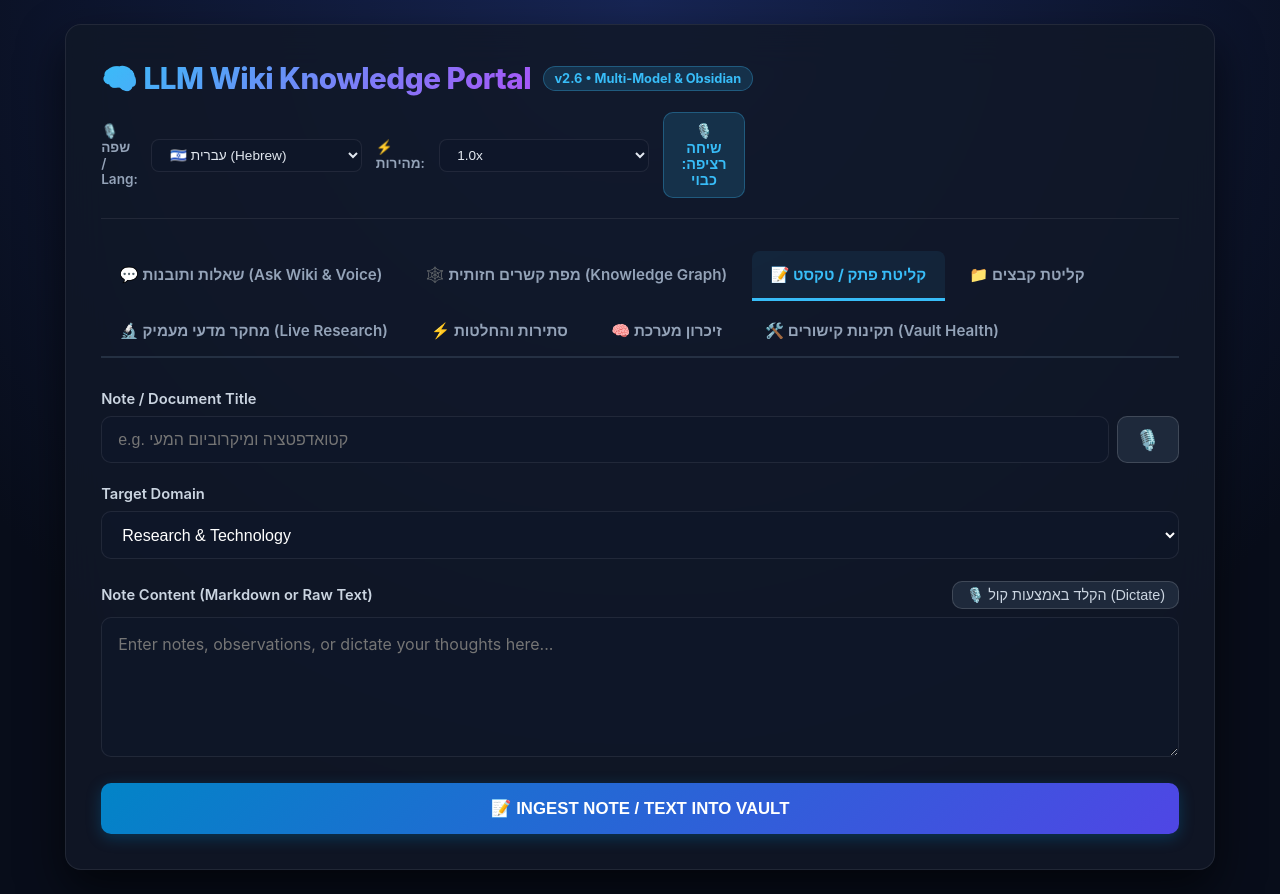
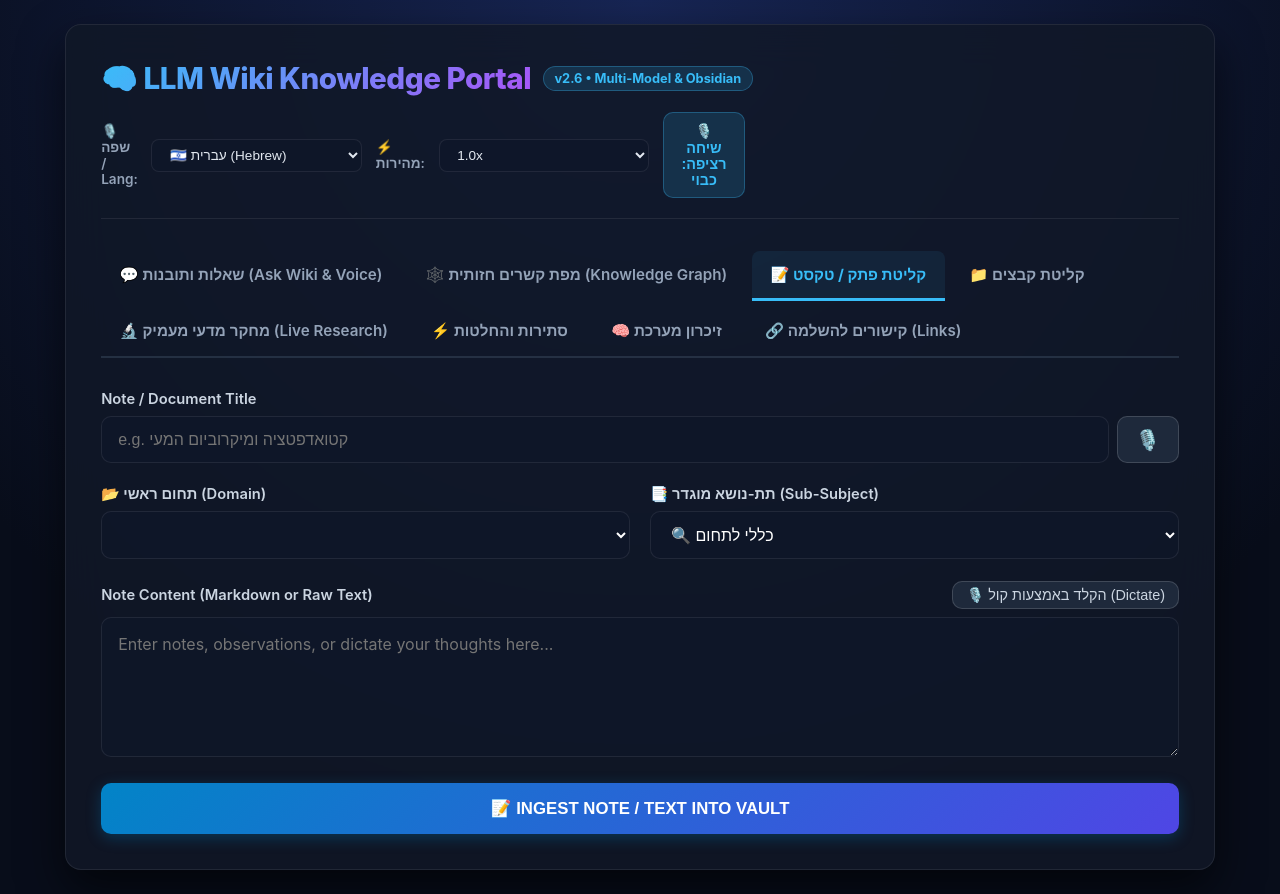
Before and after one commit to mordsm/mail_manager, a FastAPI app: page / in a window 1280 px wide, after a click on "📝 קליטת פתק / טקסט". Run offline with FastAPI, Linux system fonts and the light colour scheme; lists and menus that the app fills with data are empty; parts of the project's set-up code (start-up, migrations or seed data) failed here and were passed over.

Commit message:
fix: graph physics settling, tts punctuation cleanup, fast overview path, and ingestion subsubjects

```diff
--- a/llm_wiki/app/api/templates/index.html
+++ b/llm_wiki/app/api/templates/index.html
@@ -729,7 +729,7 @@
             <div class="tab" id="tabHeaderResearch" onclick="activateTab('researchTab')">🔬 מחקר מדעי מעמיק (Live Research)</div>
             <div class="tab" id="tabHeaderContradictions" onclick="activateTab('contradictionsTab')">⚡ סתירות והחלטות</div>
             <div class="tab" id="tabHeaderMemory" onclick="activateTab('memoryTab')">🧠 זיכרון מערכת</div>
-            <div class="tab" id="tabHeaderGaps" onclick="activateTab('gapsTab')">🛠️ תקינות קישורים (Vault Health)</div>
+            <div class="tab" id="tabHeaderGaps" onclick="activateTab('gapsTab')">🔗 קישורים להשלמה (Links)</div>
         </div>
 
         <!-- ==================== TAB 1: ASK WIKI (HYBRID RAG) ==================== -->
@@ -988,15 +988,19 @@
                     </div>
                 </div>
 
-                <div class="form-group">
-                    <label for="domainSelectText">Target Domain</label>
-                    <select id="domainSelectText">
-                        <option value="auto">Auto classify</option>
-                        <option value="Personal">Personal</option>
-                        <option value="Research & Technology" selected>Research & Technology</option>
-                        <option value="Business & Operations">Business & Operations</option>
-                        <option value="Competitive Analysis">Competitive Analysis</option>
-                    </select>
+                <div class="grid-2">
+                    <div class="form-group">
+                        <label for="domainSelectText">📂 תחום ראשי (Domain)</label>
+                        <select id="domainSelectText" onchange="onTextDomainChange()">
+                            <!-- Populated dynamically from taxonomy -->
+                        </select>
+                    </div>
+                    <div class="form-group">
+                        <label for="subsubjectSelectText">📑 תת-נושא מוגדר (Sub-Subject)</label>
+                        <select id="subsubjectSelectText">
+                            <option value="all">🔍 כללי לתחום</option>
+                        </select>
+                    </div>
                 </div>
 
                 <div class="form-group">
@@ -1048,15 +1052,19 @@
                     <div id="fileStatus" style="margin-top: 12px; font-weight: bold; color: var(--accent-cyan); font-size: 1rem; pointer-events: none;">No file selected</div>
                 </div>
 
-                <div class="form-group">
-                    <label for="domainSelectFile">Target Domain</label>
-                    <select id="domainSelectFile">
-                        <option value="auto">Auto classify</option>
-                        <option value="Personal">Personal</option>
-                        <option value="Research & Technology" selected>Research & Technology</option>
-                        <option value="Business & Operations">Business & Operations</option>
-                        <option value="Competitive Analysis">Competitive Analysis</option>
-                    </select>
+                <div class="grid-2">
+                    <div class="form-group">
+                        <label for="domainSelectFile">📂 תחום ראשי (Domain)</label>
+                        <select id="domainSelectFile" onchange="onFileDomainChange()">
+                            <!-- Populated dynamically from taxonomy -->
+                        </select>
+                    </div>
+                    <div class="form-group">
+                        <label for="subsubjectSelectFile">📑 תת-נושא מוגדר (Sub-Subject)</label>
+                        <select id="subsubjectSelectFile">
+                            <option value="all">🔍 כללי לתחום</option>
+                        </select>
+                    </div>
                 </div>
 
                 <button type="submit" class="btn-primary">INGEST FILE</button>
@@ -1382,43 +1390,53 @@
                 .replace(/`[^`]+`/g, '')
                 // 2. Remove URLs & file paths
                 .replace(/https?:\/\/\S+/g, '')
-                .replace(/[a-zA-Z0-9_\-\\]+\.(?:md|py|json|yaml|txt|docx|pdf)/gi, '')
-                // 3. Wikilinks [[target|label]] -> label, [[target]] -> target
+                .replace(/[a-zA-Z0-9_\-\\/]+\.(?:md|py|json|yaml|txt|docx|pdf)/gi, '')
+                // 3. Remove block citations e.g. [Title ^block-xxxx] or [^block-xxxx]
+                .replace(/\[[^\]]*\^[a-zA-Z0-9_\-]+[^\]]*\]/g, '')
+                // 4. Wikilinks [[target|label]] -> label, [[target]] -> target
                 .replace(/\[\[(?:[^|\]]*\|)?([^\]]+)\]\]/g, '$1')
-                // 4. Citation brackets like [1], [2], [ref-xxx], [^block-xxx]
-                .replace(/\[\^?[a-zA-Z0-9_\-]+\]/g, '')
-                // 5. Remove any remaining square or curly brackets [ ] { }
-                .replace(/[\[\]{}]/g, ' ')
-                // 6. Parentheses: remove ( and ) symbols, keep the words inside without saying "פתח סוגריים"
-                .replace(/\(([^)]*)\)/g, ' $1 ')
-                .replace(/[()]/g, ' ')
-                // 7. Colons & Semicolons: replace with a gentle comma so voice pauses naturally rather than saying "נקודתיים"
+                // 5. Remove any brackets and citations like [1], [2], [ref]
+                .replace(/\[[^\]]*\]/g, ' ')
+                // 6. Parentheses: strip parenthesis symbols ( ) completely without pronouncing "פתח סוגריים"
+                // If it's a file path or citation in parentheses, remove it entirely
+                .replace(/\([a-zA-Z0-9_\-/\\]+\)/g, ' ')
+                .replace(/[\(\)\[\]\{\}\<\>]/g, ' ')
+                // 7. Strip number dots at start of lines (e.g. "1. " -> "ראשית, ", "2. " -> "שנית, " or remove dot)
+                .replace(/(\d+)\.\s+/g, '$1, ')
+                // 8. Colons & Semicolons: replace with comma so voice creates a natural pause instead of saying "נקודתיים"
                 .replace(/[:;]/g, ', ')
-                // 8. Quotes & apostrophes: remove entirely
+                // 9. Quotes & apostrophes: remove
                 .replace(/["'״׳“”„«»]/g, '')
-                // 9. Slashes: ו/או -> או, others to space
-                .replace(/ו\/או/g, 'או')
+                // 10. Slashes & hyphens: replace with space so it doesn't say "מקף" or "לוכסן"
+                .replace(/ו\/או/g, ' או ')
                 .replace(/[\/\\]/g, ' ')
-                // 10. Asterisks, hashes, backticks, tildes, carets, underscores
-                .replace(/[*#`~^_]/g, '')
-                // 11. List bullets & dashes: replace - and • with space so voice doesn't say "מקף"
-                .replace(/^\s*[-+*•–—]\s+/gm, '')
                 .replace(/[\-–—]/g, ' ')
-                // 12. Ellipsis (...) -> replace with a clean period
-                .replace(/\.{2,}/g, '. ')
-                // 13. Clean multiple commas or periods
-                .replace(/,\s*,+/g, ',')
-                .replace(/\.\s*\.+/g, '.')
-                .replace(/,\s*\./g, '.')
-                // 14. Convert newlines to sentence pauses
-                .replace(/\n+/g, '. ')
+                // 11. Markdown symbols, bullets, asterisks, hashes
+                .replace(/^#+\s+/gm, '')
+                .replace(/^\s*[-+*•]\s+/gm, '')
+                .replace(/[*~^_#|]/g, '')
+                // 12. Common abbreviations that trigger "נקודה": e.g., i.e., וכו', וכד'
+                .replace(/e\.g\./gi, 'למשל')
+                .replace(/i\.e\./gi, 'כלומר')
+                .replace(/וכו'\.?/g, 'וכולי')
+                .replace(/וכד'\.?/g, 'וכדומה')
+                // 13. Multiple dots (...) -> single natural comma
+                .replace(/\.{2,}/g, ', ')
+                // 14. Convert newlines to commas or gentle pauses
+                .replace(/\n+/g, ', ')
+                // 15. Clean up multiple commas or periods
+                .replace(/,\s*,+/g, ', ')
+                .replace(/\.\s*\.+/g, '. ')
+                .replace(/,\s*\./g, '. ')
+                // 16. Remove trailing periods or dots at the very end so voice doesn't vocalize "נקודה" at finish
+                .replace(/[\.,\s]+$/, '')
                 .replace(/\s+/g, ' ')
                 .trim();
 
             if (cleaned.length > 550) {
                 const cut = cleaned.substring(0, 550);
-                const lastDot = cut.lastIndexOf('.');
-                cleaned = (lastDot > 250 ? cut.substring(0, lastDot + 1) : cut) + ' התשובה המלאה מופיעה על המסך.';
+                const lastComma = Math.max(cut.lastIndexOf(','), cut.lastIndexOf('.'));
+                cleaned = (lastComma > 250 ? cut.substring(0, lastComma) : cut) + ', התשובה המלאה מופיעה על המסך.';
             }
 
             return cleaned;
@@ -1767,13 +1785,51 @@
         /* --- TAXONOMY & SUB-SUBJECTS MANAGEMENT --- */
         let cachedTaxonomy = null;
 
+        function populateSubDropdown(domainSelectId, subSelectId) {
+            const domainSelect = document.getElementById(domainSelectId);
+            const subSelect = document.getElementById(subSelectId);
+            if (!subSelect) return;
+
+            const selectedSubject = domainSelect ? domainSelect.value : 'all';
+            subSelect.innerHTML = '';
+
+            if (selectedSubject === 'all' || selectedSubject === 'auto' || !cachedTaxonomy || !cachedTaxonomy[selectedSubject]) {
+                subSelect.innerHTML = '<option value="all">🔍 כללי לתחום</option>';
+                return;
+            }
+
+            const subjectData = cachedTaxonomy[selectedSubject];
+            const subs = subjectData.subsubjects || {};
+
+            let subOptsHtml = '<option value="all">🔍 כללי ל-' + (subjectData.title_he || subjectData.title) + '</option>';
+            for (const [subKey, subInfo] of Object.entries(subs)) {
+                if (subKey === 'all') continue;
+                const subTitle = subInfo.title_he || subInfo.title || subKey;
+                subOptsHtml += `<option value="${subKey}">${subTitle}</option>`;
+            }
+
+            subSelect.innerHTML = subOptsHtml;
+        }
+
+        function onSubjectChange() {
+            populateSubDropdown('ragDomain', 'ragSubSubject');
+        }
+
+        function onTextDomainChange() {
+            populateSubDropdown('domainSelectText', 'subsubjectSelectText');
+        }
+
+        function onFileDomainChange() {
+            populateSubDropdown('domainSelectFile', 'subsubjectSelectFile');
+        }
+
         async function loadTaxonomy(showToast = false) {
             try {
                 const res = await fetch('/api/v1/taxonomy');
                 if (!res.ok) return;
                 cachedTaxonomy = await res.json();
 
-                // Populate main subjects
+                // Populate main subjects in Ask tab
                 const domainSelect = document.getElementById('ragDomain');
                 if (domainSelect && cachedTaxonomy) {
                     const currentVal = domainSelect.value || 'all';
@@ -1789,7 +1845,24 @@
                     }
                 }
 
+                // Populate main subjects in Text and File ingestion tabs
+                ['domainSelectText', 'domainSelectFile'].forEach(id => {
+                    const el = document.getElementById(id);
+                    if (el && cachedTaxonomy) {
+                        const cur = el.value || 'research';
+                        let html = '';
+                        for (const [key, subj] of Object.entries(cachedTaxonomy)) {
+                            const title = subj.title_he || subj.title || key;
+                            html += `<option value="${key}">${title}</option>`;
+                        }
+                        el.innerHTML = html;
+                        if (cachedTaxonomy[cur]) el.value = cur;
+                    }
+                });
+
                 onSubjectChange();
+                onTextDomainChange();
+                onFileDomainChange();
 
                 if (showToast) {
                     showStatus('✅ מבנה הנושאים ותתי-הנושאים סונכרן בהצלחה מתוך config/subjects.yaml');
@@ -1797,32 +1870,6 @@
             } catch (err) {
                 console.warn('Could not load subjects taxonomy:', err);
             }
-        }
-
-        function onSubjectChange() {
-            const domainSelect = document.getElementById('ragDomain');
-            const subSelect = document.getElementById('ragSubSubject');
-            if (!subSelect) return;
-
-            const selectedSubject = domainSelect ? domainSelect.value : 'all';
-            subSelect.innerHTML = '';
-
-            if (selectedSubject === 'all' || !cachedTaxonomy || !cachedTaxonomy[selectedSubject]) {
-                subSelect.innerHTML = '<option value="all">🔍 כל תתי-הנושאים (ללא סינון נוסף)</option>';
-                return;
-            }
-
-            const subjectData = cachedTaxonomy[selectedSubject];
-            const subs = subjectData.subsubjects || {};
-
-            let subOptsHtml = '<option value="all">🔍 כל תתי-הנושאים של ' + (subjectData.title_he || subjectData.title) + '</option>';
-            for (const [subKey, subInfo] of Object.entries(subs)) {
-                if (subKey === 'all') continue;
-                const subTitle = subInfo.title_he || subInfo.title || subKey;
-                subOptsHtml += `<option value="${subKey}">${subTitle}</option>`;
-            }
-
-            subSelect.innerHTML = subOptsHtml;
         }
 
         /* --- ASK WIKI (HYBRID RAG) HANDLER --- */
@@ -2128,6 +2175,8 @@
             const formData = new FormData();
             formData.append('file', fileInput.files[0]);
             formData.append('domain', document.getElementById('domainSelectFile').value);
+            const subFile = document.getElementById('subsubjectSelectFile');
+            if (subFile) formData.append('subsubject', subFile.value);
 
             showStatus('⏳ PROCESSING FILE INGESTION (Extracting & Synthesizing)...');
             try {
@@ -2145,6 +2194,8 @@
             formData.append('title', document.getElementById('noteTitle').value);
             formData.append('content', document.getElementById('noteContent').value);
             formData.append('domain', document.getElementById('domainSelectText').value);
+            const subText = document.getElementById('subsubjectSelectText');
+            if (subText) formData.append('subsubject', subText.value);
 
             showStatus('⏳ PROCESSING NOTE INGESTION...');
             try {
@@ -2374,15 +2425,16 @@
             const height = canvas.height;
             for (let i = 0; i < nodes.length; i++) {
                 const n = nodes[i];
-                const angle = (i / nodes.length) * Math.PI * 2 + (Math.random() - 0.5) * 0.5;
-                const radius = 120 + Math.random() * (width * 0.85);
+                const angle = (i / nodes.length) * Math.PI * 2 + (Math.random() - 0.5) * 0.6;
+                const radius = 200 + Math.random() * (width * 0.85);
                 n.x = width / 2 + Math.cos(angle) * radius;
                 n.y = height / 2 + Math.sin(angle) * (radius * 0.75);
                 n.vx = 0;
                 n.vy = 0;
             }
             fitGraphView();
-            wakeGraph(1.0);
+            alpha = 0.5;
+            if (!animationFrameId) simulateGraph();
         }
 
         async function loadGraphData() {
@@ -2404,14 +2456,14 @@
                 const nodeMap = {};
                 nodes = graphData.nodes.map((n, idx) => {
                     const angle = (idx / (graphData.nodes.length || 1)) * Math.PI * 2;
-                    const r = 90 + Math.random() * (width * 0.65);
+                    const r = 200 + Math.random() * (width * 0.75);
                     const node = {
                         ...n,
                         x: width / 2 + Math.cos(angle) * r,
                         y: height / 2 + Math.sin(angle) * (r * 0.75),
                         vx: 0,
                         vy: 0,
-                        radius: Math.max(5, Math.min(18, 5 + (n.degree || 0) * 1.5)),
+                        radius: Math.max(6, Math.min(18, 6 + (n.degree || 0) * 1.5)),
                         color: getGroupColor(n.group)
                     };
                     nodeMap[node.id] = node;
@@ -2425,7 +2477,8 @@
 
                 transform = { x: 0, y: 0, k: 0.8 };
                 if (animationFrameId) cancelAnimationFrame(animationFrameId);
-                alpha = 1.0;
+                fitGraphView();
+                alpha = 0.7;
                 simulateGraph();
             } catch (err) {
                 document.getElementById('graphStats').textContent = 'Failed to load graph: ' + err.message;
@@ -2446,12 +2499,12 @@
                 return; // Cold equilibrium: zero velocity, zero trembling, 0% CPU!
             }
 
-            const repulsion = 3200;
-            const springLen = 140;
-            const springK = 0.035;
-            const centerGravity = 0.0008;
-            const damping = 0.75;
-            const maxV = 6.0;
+            const repulsion = 2200;
+            const springLen = 160;
+            const springK = 0.02;
+            const centerGravity = 0.0006;
+            const damping = 0.52; // High damping absorbs oscillation quickly without shaking!
+            const maxV = 2.5;
 
             const cx = canvas.width / 2;
             const cy = canvas.height / 2;
@@ -2466,8 +2519,8 @@
                     const n2 = nodes[j];
                     const dx = n2.x - n1.x;
                     const dy = n2.y - n1.y;
-                    const distSq = dx * dx + dy * dy + 25;
-                    if (distSq > 220000) continue; // Distance cutoff
+                    const distSq = dx * dx + dy * dy + 400; // Softening radius eliminates jitter
+                    if (distSq > 220000) continue;
                     const dist = Math.sqrt(distSq);
                     const force = (repulsion / distSq) * alpha;
                     const fx = (dx / dist) * force;
@@ -2514,7 +2567,7 @@
                 n.y += n.vy;
             }
 
-            alpha *= 0.985; // Cool down temperature
+            alpha *= 0.965; // Cool down temperature smoothly
 
             renderGraph();
             animationFrameId = requestAnimationFrame(simulateGraph);
@@ -2554,11 +2607,14 @@
             ctx.restore();
         }
 
+        let dragStartPos = { x: 0, y: 0 };
+
         function setupGraphEvents() {
             canvas.addEventListener('mousedown', (e) => {
                 const rect = canvas.getBoundingClientRect();
                 const mouseX = (e.clientX - rect.left - transform.x) / transform.k;
                 const mouseY = (e.clientY - rect.top - transform.y) / transform.k;
+                dragStartPos = { x: e.clientX, y: e.clientY };
 
                 let clicked = null;
                 for (const n of nodes) {
@@ -2573,8 +2629,7 @@
                     draggedNode = clicked;
                     draggedNode.vx = 0;
                     draggedNode.vy = 0;
-                    wakeGraph(0.25);
-                    openNoteDrawer(clicked.id, clicked.label);
+                    wakeGraph(0.12);
                 } else {
                     isDragging = true;
                     dragStart = { x: e.clientX - transform.x, y: e.clientY - transform.y };
@@ -2591,7 +2646,8 @@
                     draggedNode.y = mouseY;
                     draggedNode.vx = 0;
                     draggedNode.vy = 0;
-                    wakeGraph(0.2);
+                    alpha = Math.max(alpha, 0.08); // Gentle wake, doesn't shake or tremble
+                    renderGraph();
                 } else if (isDragging) {
                     transform.x = e.clientX - dragStart.x;
                     transform.y = e.clientY - dragStart.y;
@@ -2609,12 +2665,17 @@
                 }
             });
 
-            window.addEventListener('mouseup', () => {
+            window.addEventListener('mouseup', (e) => {
                 if (draggedNode) {
+                    const distMoved = Math.hypot(e.clientX - dragStartPos.x, e.clientY - dragStartPos.y);
+                    if (distMoved < 6) {
+                        // Quick click without drag: open drawer!
+                        openNoteDrawer(draggedNode.id, draggedNode.label);
+                    }
                     draggedNode.vx = 0;
                     draggedNode.vy = 0;
                     draggedNode = null;
-                    wakeGraph(0.1);
+                    alpha = 0.04;
                 }
                 isDragging = false;
             });
--- a/llm_wiki/app/services/contradiction.py
+++ b/llm_wiki/app/services/contradiction.py
@@ -7,7 +7,7 @@ from typing import Union, Optional, List, Dict, Any
 from datetime import date
 from app.schemas.claim import ContradictionModel, ClaimModel
 from app.llm.base import LLMProvider
-from app.llm.ollama_provider import OllamaProvider
+from app.llm import get_llm_provider
 
 class ContradictionService:
     """
@@ -17,7 +17,7 @@ class ContradictionService:
     """
     def __init__(self, root_dir: Union[str, Path] = ".", llm_provider: Optional[LLMProvider] = None):
         self.root_dir = Path(root_dir)
-        self.llm = llm_provider or OllamaProvider()
+        self.llm = llm_provider or get_llm_provider()
 
     def record_contradiction(self, model: ContradictionModel) -> Path:
         slug = "".join(c.lower() if c.isalnum() or c in " -_" else "" for c in model.topic).strip().replace(" ", "-")
--- a/llm_wiki/app/services/evidence_critic.py
+++ b/llm_wiki/app/services/evidence_critic.py
@@ -5,7 +5,7 @@ from datetime import datetime
 import frontmatter
 
 from app.llm.base import LLMProvider
-from app.llm.ollama_provider import OllamaProvider
+from app.llm import get_llm_provider
 from app.services.contradiction import ContradictionService
 from app.schemas.claim import ContradictionModel, ClaimModel
 
@@ -17,7 +17,7 @@ class EvidenceCriticService:
     """
     def __init__(self, root_dir: Union[str, Path] = ".", llm_provider: Optional[LLMProvider] = None):
         self.root_dir = Path(root_dir)
-        self.llm = llm_provider or OllamaProvider()
+        self.llm = llm_provider or get_llm_provider()
         self.contradiction_service = ContradictionService(root_dir=self.root_dir)
 
     def critique_research_topic(self, topic_path: Union[str, Path]) -> Dict[str, Any]:
--- a/llm_wiki/app/services/pipeline.py
+++ b/llm_wiki/app/services/pipeline.py
@@ -7,7 +7,7 @@ from app.services.moc_service import MOCService
 from app.services.git_service import GitService
 from app.services.contradiction import ContradictionService
 from app.llm.base import LLMProvider
-from app.llm.ollama_provider import OllamaProvider
+from app.llm import get_llm_provider
 
 class LLMWikiPipeline:
     """
@@ -20,7 +20,7 @@ class LLMWikiPipeline:
         self.atomic_service = AtomicNoteService(root_dir=self.root_dir)
         self.moc_service = MOCService(root_dir=self.root_dir)
         self.git_service = GitService(root_dir=self.root_dir)
-        self.llm = llm_provider or OllamaProvider()
+        self.llm = llm_provider or get_llm_provider()
         self.contradiction_service = ContradictionService(root_dir=self.root_dir, llm_provider=self.llm)
 
     def process_file(self, source_path: Union[str, Path], domain: str = "unclassified") -> Dict[str, Any]:
--- a/llm_wiki/app/services/proactive.py
+++ b/llm_wiki/app/services/proactive.py
@@ -89,8 +89,8 @@ class ProactiveGapFillerService:
                 "title": target,
                 "source": bl["source_note"],
                 "domain": "research" if "research" in bl["source_note"].lower() else "personal",
-                "priority": "HIGH",
-                "description": f"Missing concept note [[{target}]] referenced in {bl['source_note']}",
+                "priority": "LOW",
+                "description": f"קישור למושג [[{target}]] שטרם נוצר לו פתק ייעודי (מוזכר ב-{bl['source_note']})",
                 "suggested_query": f"Synthesize core scientific concepts, definitions, and mechanisms for: {target}"
             })
 
```
Also changed, not shown: llm_wiki/app/api/routes.py (+7 -1 lines), llm_wiki/app/services/hybrid_rag.py (+3 -8 lines), llm_wiki/app/services/taxonomy_service.py (line endings or trailing spaces), llm_wiki/config/subjects.yaml (line endings or trailing spaces).
